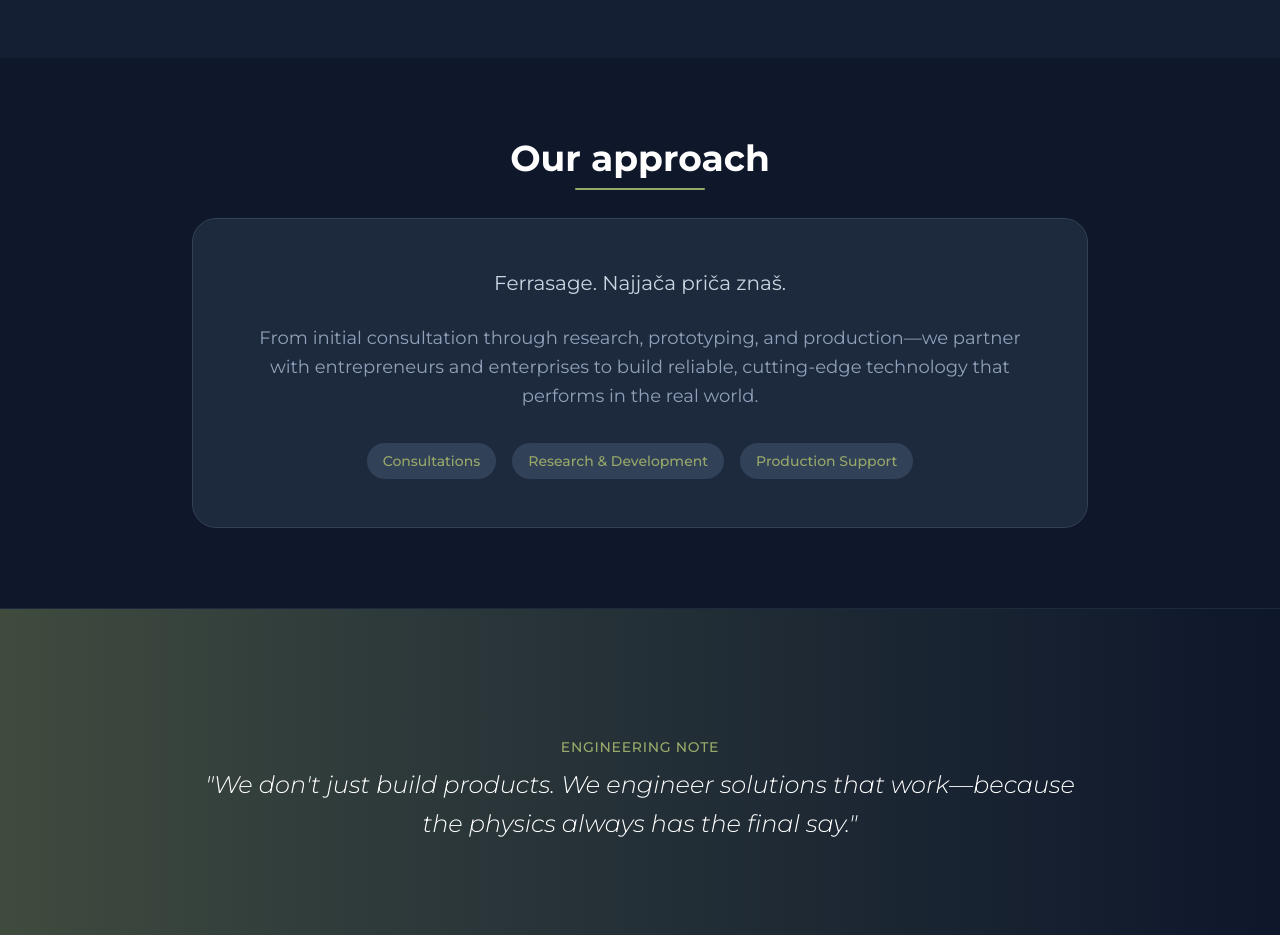
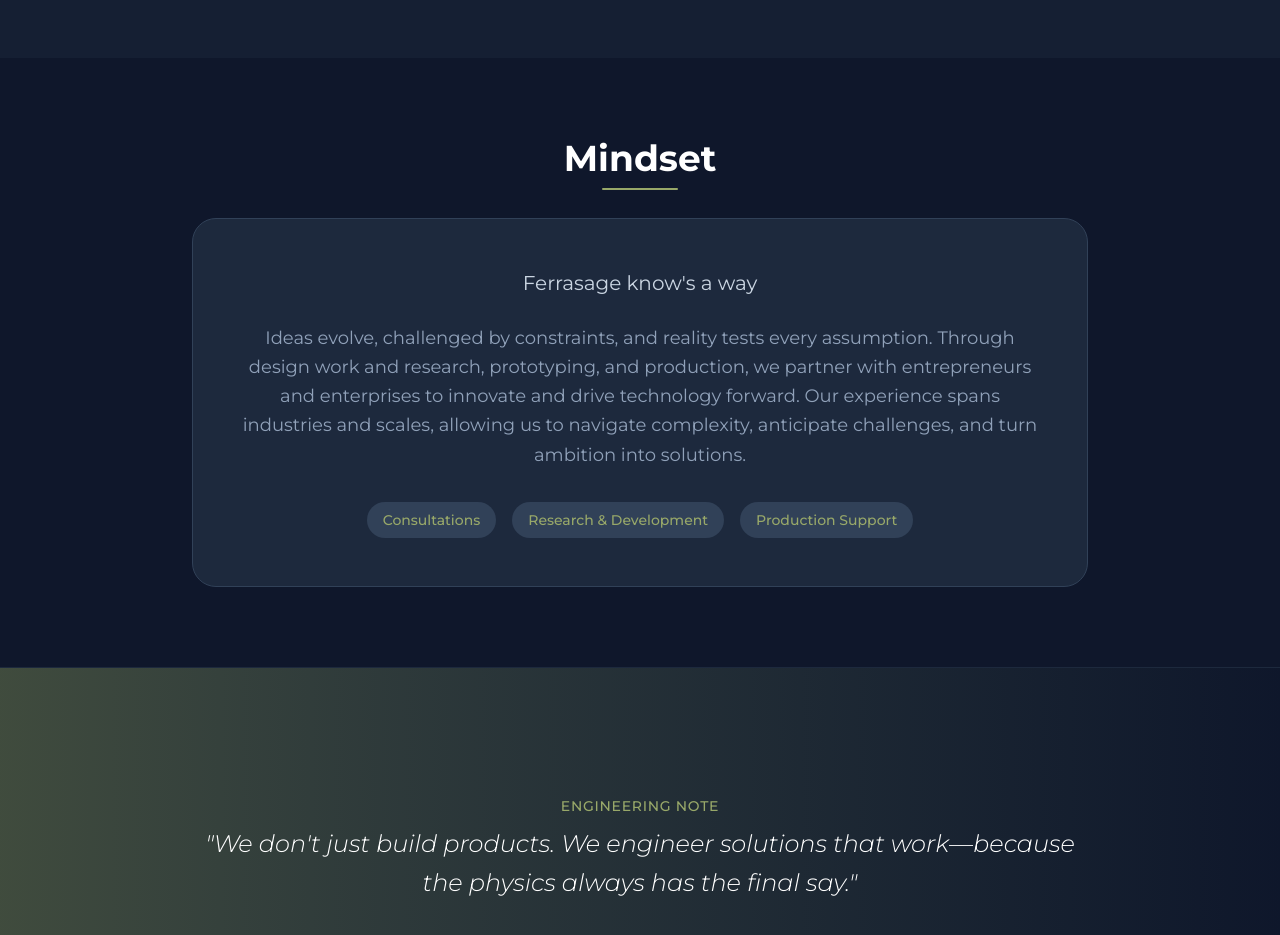
Before and after one commit to drazenbuljovcic/ferrasage, a React (Vite) app: page / in a window 1280 px wide. Shown: the part 1320-2255 px from the top of the page. Built offline with nearby package versions, Linux system fonts and the light colour scheme.

Commit message:
Update Services.jsx
Company Manifesto 24012026

```diff
--- a/src/components/Services.jsx
+++ b/src/components/Services.jsx
@@ -5,16 +5,18 @@
     <section id="services" className="py-20 px-6">
       <div className="max-w-4xl mx-auto text-center">
         <Headline size="4xl" underlined className="mb-8">
-          Our approach
+          Mindset
         </Headline>
         <div className="bg-slate-800 p-12 rounded-3xl border border-slate-700">
           <p className="text-xl text-slate-300 leading-relaxed mb-6">
-            Ferrasage. Najjača priča znaš.
+            Ferrasage know's a way
           </p>
           <p className="text-lg text-slate-400 leading-relaxed mb-8">
-            From initial consultation through research, prototyping, and
-            production—we partner with entrepreneurs and enterprises to build
-            reliable, cutting-edge technology that performs in the real world.
+            Ideas evolve, challenged by constraints, and reality tests every assumption.
+            Through design work and research, prototyping, and production, we partner with
+            entrepreneurs and enterprises to innovate and drive technology forward.
+            Our experience spans industries and scales, allowing us to navigate complexity,
+            anticipate challenges, and turn ambition into solutions.
           </p>
           <div className="flex flex-wrap justify-center gap-4">
             <span className="px-4 py-2 bg-slate-700 text-[var(--color-primary)] rounded-full text-sm font-medium">
```
